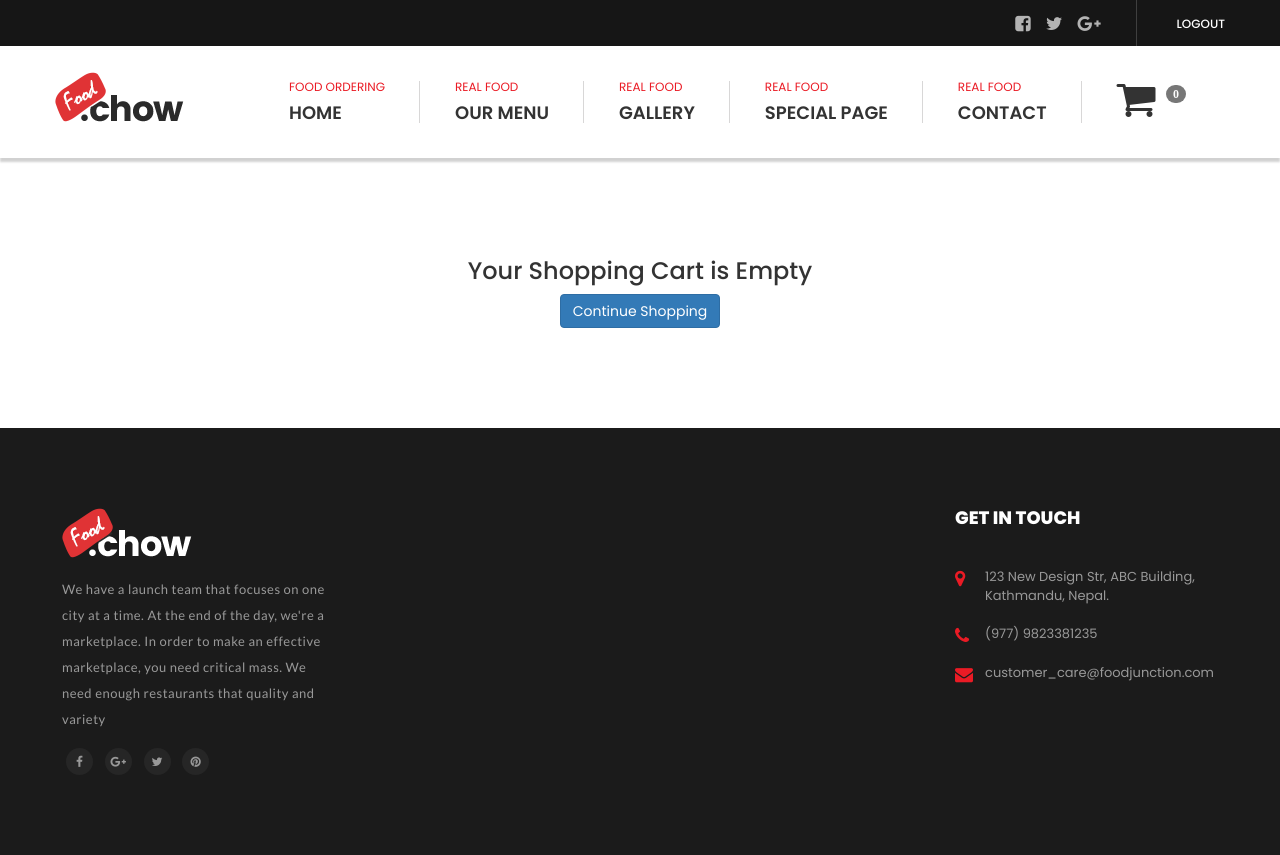
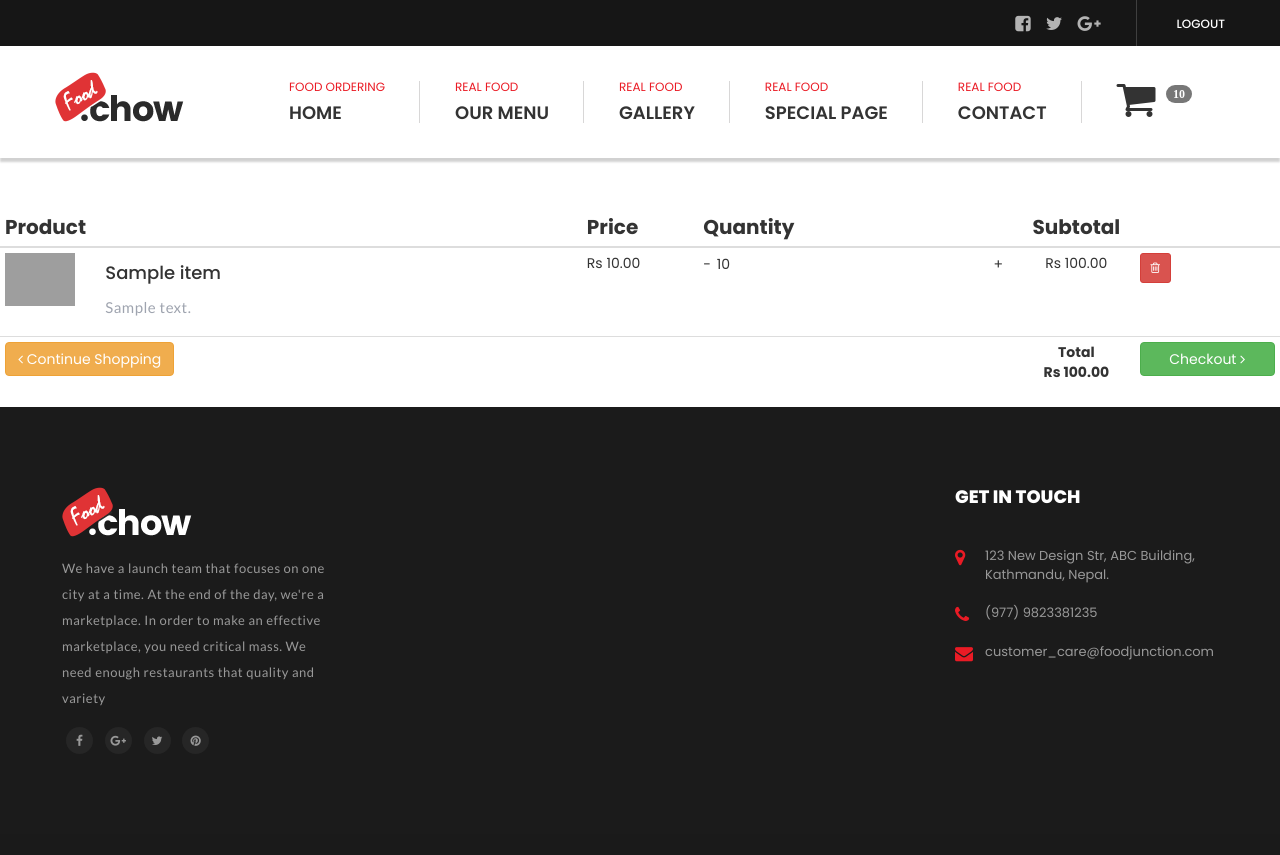
Before and after one commit to Ashish2345/foodOrdering-django, a Django app: page /cart/ in a window 1280 px wide. After the commit the page ends 746 px from the top, so only its background shows below. Run offline with Django 4.2, Linux system fonts and the light colour scheme; a user stored in the database is signed in; tables that the repository leaves empty hold one stand-in row (values such as "Sample post"); some libraries are stand-ins or nearby versions; grey boxes are pictures that could not be loaded.

Commit message:
Django-FoodDel

```diff
--- a/carts/admin.py
+++ b/carts/admin.py
@@ -4,4 +4,7 @@ from .models import Cart,CartItem
 
 # Register your models here.
 admin.site.register(Cart)
-admin.site.register(CartItem)
+
+class CartAdmin(admin.ModelAdmin):
+    list_display = ('user','foodItems','quantity')
+admin.site.register(CartItem,CartAdmin)
--- a/carts/context_processor.py
+++ b/carts/context_processor.py
@@ -1,6 +1,5 @@
 from .models import Cart, CartItem
 from .views import _cart_id
-
 
 def counter(request):
     count = 0
@@ -9,8 +8,10 @@ def counter(request):
     else:
         try:
             carts = Cart.objects.filter(cart_id=_cart_id(request))
-
-            cart_items = CartItem.objects.all().filter(cart=carts[:1])
+            if request.user.is_authenticated:
+                cart_items = CartItem.objects.all().filter(user=request.user)
+            else:
+                 cart_items = CartItem.objects.all().filter(cart=carts[:1])
 
             for cart_items in cart_items:
                 count = count + cart_items.quantity
--- a/carts/models.py
+++ b/carts/models.py
@@ -1,7 +1,10 @@
+import imp
+from statistics import mode
 from tabnanny import verbose
 from xml.parsers.expat import model
 from django.db import models
 from deliverFood.models import Food_Items
+from django.contrib.auth.models import User
 
 # Create your models here.
 
@@ -19,8 +22,9 @@ class Cart(models.Model):
 
 
 class CartItem(models.Model):
+    user = models.ForeignKey(User, on_delete=models.CASCADE,null=True)
     foodItems = models.ForeignKey(Food_Items, on_delete=models.CASCADE)
-    cart = models.ForeignKey(Cart, on_delete=models.CASCADE)
+    cart = models.ForeignKey(Cart, on_delete=models.CASCADE,null=True)
     quantity = models.IntegerField()
 
     def sub_total(self):
--- a/carts/templates/cart.html
+++ b/carts/templates/cart.html
@@ -17,13 +17,14 @@
 {% else %}
 
 <table id="cart" class="table table-hover table-condensed">
+	<div style="padding-top: 50px;">
 	<thead>
 		<tr>
-			<th style="width:40%">Product</th>
-			<th style="width:8%">Price</th>
-			<th style="width:20%">Quantity</th>
-			<th style="width:8%" class="text-center">Subtotal</th>
-			<th style="width:10%"></th>
+			<th style="width:40%; font-size: 20px;">Product</th>
+			<th style="width:8%;  font-size: 20px;">Price</th>
+			<th style="width:20%; font-size: 20px;">Quantity</th>
+			<th style="width:8%; font-size: 20px;" class="text-center">Subtotal</th>
+			<th style="width:10%; font-size: 2px;"></th>
 		</tr>
 	</thead>
 	<tbody>
@@ -67,9 +68,10 @@
 			<td><a href="{% url 'our_menu'%}" class="btn btn-warning"><i class="fa fa-angle-left"></i> Continue Shopping</a></td>
 			<td colspan="2" class="hidden-xs"></td>
 			<td class="hidden-xs text-center"><strong>Total<br> Rs {{total}}</strong></td>
-			<td><a href="#" class="btn btn-success btn-block">Checkout <i class="fa fa-angle-right"></i></a></td>
+			<td><a href="{% url 'checkout' %}" class="btn btn-success btn-block">Checkout <i class="fa fa-angle-right"></i></a></td>
 		</tr>
 	</tfoot>
+	</div>
 </table>
 
 {% endif %}
--- a/carts/urls.py
+++ b/carts/urls.py
@@ -5,7 +5,8 @@ urlpatterns = [
     path("", views.cart, name="cart"),
     path("add-cart/<int:food_id>", views.add_cart, name="add_cart"),
     path("remove-cart/<int:food_id>", views.minus_cart, name="minus_cart"),
-    path("delete-cart/<int:food_id>", views.delete_cart, name="delete_cart")
+    path("delete-cart/<int:food_id>", views.delete_cart, name="delete_cart"),
+    path("checkout", views.checkout, name="checkout")
 
 
 
--- a/carts/views.py
+++ b/carts/views.py
@@ -1,8 +1,10 @@
 
+from django.http import request
 from django.shortcuts import render, redirect, get_object_or_404
 from deliverFood.models import Food_Items
 from .models import Cart, CartItem
 from django.core.exceptions import ObjectDoesNotExist
+from django.contrib.auth.decorators import login_required
 
 
 # Create your views here.
@@ -15,56 +17,88 @@ def _cart_id(request):
 
 
 def add_cart(request, food_id):
+    current_user = request.user
     foodItems = Food_Items.objects.get(
         id=food_id)  # get food id from food models
-    try:
-        # get the cart using cat id which is the session
-        cart = Cart.objects.get(cart_id=_cart_id(request))
-    except Cart.DoesNotExist:
-        cart = Cart.objects.create(
-            cart_id=_cart_id(request)
-        )
-    cart.save()
-    try:
-        cart_item = CartItem.objects.get(foodItems=foodItems, cart=cart)
-        cart_item.quantity += 1
-        cart_item.save()
-    except CartItem.DoesNotExist:
-        cart_item = CartItem.objects.create(
-            foodItems=foodItems,
-            cart=cart,
-            quantity=1
-        )
-        cart_item.save()
+    if current_user.is_authenticated:
 
-    return redirect("cart")
+        try:
+            cart_item = CartItem.objects.get(foodItems=foodItems, user=current_user)
+            cart_item.quantity += 1
+            cart_item.save()
+        except CartItem.DoesNotExist:
+            cart_item = CartItem.objects.create(
+                foodItems=foodItems,
+                user=current_user,
+                quantity=1
+            )
+            cart_item.save()
+
+        return redirect("cart")
+
+    else:
+        try:
+            # get the cart using cat id which is the session
+            cart = Cart.objects.get(cart_id=_cart_id(request))
+        except Cart.DoesNotExist:
+            cart = Cart.objects.create(
+                cart_id=_cart_id(request)
+            )
+        cart.save()
+        try:
+            cart_item = CartItem.objects.get(foodItems=foodItems, cart=cart)
+            cart_item.quantity += 1
+            cart_item.save()
+        except CartItem.DoesNotExist:
+            cart_item = CartItem.objects.create(
+                foodItems=foodItems,
+                cart=cart,
+                quantity=1
+            )
+            cart_item.save()
+
+        return redirect("cart")
 
 
 def minus_cart(request, food_id):
-    cart = Cart.objects.get(cart_id=_cart_id(request))
+
     foodItems = get_object_or_404(Food_Items, id=food_id)
-    cart_items = CartItem.objects.get(foodItems=foodItems, cart=cart)
-    if cart_items.quantity >= 1:
-        cart_items.quantity -= 1
-        cart_items.save()
-    else:
-        cart_items.delete()
+    try:
+        if request.user.is_authenticated:
+            cart_items = CartItem.objects.get(foodItems=foodItems, user=request.user)
+        else:
+            cart = Cart.objects.get(cart_id=_cart_id(request))
+            cart_items = CartItem.objects.get(foodItems=foodItems, cart=cart)
+        if cart_items.quantity >= 1:
+            cart_items.quantity -= 1
+            cart_items.save()
+        else:
+            cart_items.delete()
+    except:
+        pass
 
     return redirect("cart")
 
 
 def delete_cart(request, food_id):
-    cart = Cart.objects.get(cart_id=_cart_id(request))
+
     foodItems = get_object_or_404(Food_Items, id=food_id)
-    cart_items = CartItem.objects.get(foodItems=foodItems, cart=cart)
+    if request.user.is_authenticated:
+       cart_items = CartItem.objects.get(foodItems=foodItems, user=request.user)
+    else:
+        cart = Cart.objects.get(cart_id=_cart_id(request))
+        cart_items = CartItem.objects.get(foodItems=foodItems, cart=cart)
     cart_items.delete()
     return redirect("cart")
 
 
 def cart(request, total=0, quantity=0, cart_items=None):
     try:
-        cart = Cart.objects.get(cart_id=_cart_id(request))
-        cart_items = CartItem.objects.filter(cart=cart)
+        if request.user.is_authenticated:
+            cart_items = CartItem.objects.filter(user=request.user)
+        else:
+            cart = Cart.objects.get(cart_id=_cart_id(request))
+            cart_items = CartItem.objects.filter(cart=cart)
         for cart in cart_items:
             total += (cart.foodItems.food_price * cart.quantity)
             quantity += cart.quantity
@@ -78,3 +112,7 @@ def cart(request, total=0, quantity=0, cart_items=None):
     }
 
     return render(request, "cart.html", context)
+
+@login_required(login_url='login')
+def checkout(request):
+    return render(request,"checkout.html")
--- a/static/css/cart.css
+++ /dev/null
@@ -1,25 +0,0 @@
-
-.number{
-    margin:40px;
-}
-.minus, .plus{
-    width:30px;
-    height:30px;
-    background:#f2f2f2;
-    border-radius:4px;
-    padding:8px 5px 8px 5px;
-    border:1px solid #ddd;
-display: inline-block;
-vertical-align: middle;
-text-align: center;
-}
-input{
-    height:34px;
-width: 80px;
-text-align: center;
-font-size: 26px;
-    border:1px solid #ddd;
-    border-radius:4px;
-display: inline-block;
-vertical-align: middle;
-}
--- a/templates/message.html
+++ b/templates/message.html
@@ -1,6 +1,6 @@
 {% autoescape off %}
 
-Please click on below link for conforming your account
+Please click on below link for confirming your account
 http://{{domain}}{% url 'activate' uidb64=uuid token=token %}
 
 {% endautoescape %}
```
Also changed, not shown: accounts/views.py (+29 -2 lines), carts/migrations/0003_auto_20220201_0059.py (added), deliverFood/migrations/0011_alter_contact_us_options.py (added), static/css/checkout.css (added), templates/css.html (line endings or trailing spaces), templates/js.html (line endings or trailing spaces), 1 other file.
